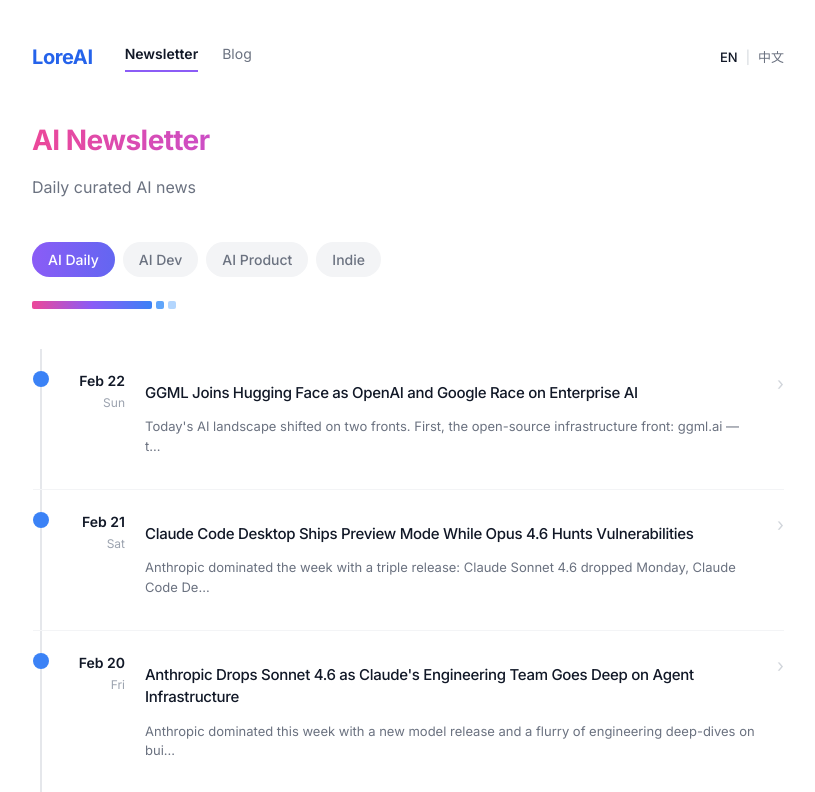
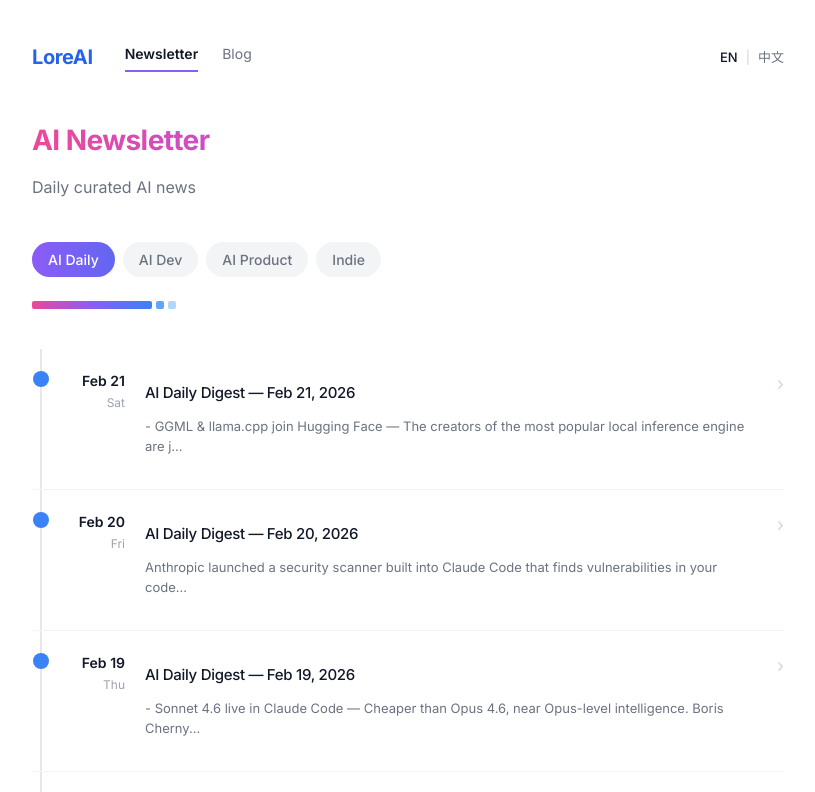
Before and after one commit to morphph/hot2content-init, a Next.js app: page /newsletter in a window 1280 px wide. Shown: the top 792 px of the page, without its empty margins (232-1047 px from the left). Built offline with nearby package versions, Linux system fonts and the light colour scheme.

Commit message:
Revert "fix: swap AI Daily and AI Dev content directories - Daily uses en/zh, Dev uses ai-daily/"
This reverts commit 868bf4c1e6c4fbcf973c2e88bfe2901e3d8a7e4e.

```diff
--- a/src/app/newsletter/page.tsx
+++ b/src/app/newsletter/page.tsx
@@ -11,8 +11,8 @@
 
 function getNewsletterDir(type: string): string {
   switch (type) {
-    case 'ai-daily': return path.join(process.cwd(), 'content', 'newsletters', 'en')
-    case 'agentic': return path.join(process.cwd(), 'content', 'newsletters', 'ai-daily', 'en')
+    case 'ai-daily': return path.join(process.cwd(), 'content', 'newsletters', 'ai-daily', 'en')
+    case 'agentic': return path.join(process.cwd(), 'content', 'newsletters', 'en')
     case 'ai-product': return path.join(process.cwd(), 'content', 'newsletters', 'ai-product', 'en')
     case 'indie': return path.join(process.cwd(), 'content', 'newsletters', 'indie', 'en')
     default: return path.join(process.cwd(), 'content', 'newsletters', 'ai-daily', 'en')
--- a/src/app/zh/newsletter/page.tsx
+++ b/src/app/zh/newsletter/page.tsx
@@ -11,8 +11,8 @@
 
 function getNewsletterDir(type: string): string {
   switch (type) {
-    case 'ai-daily': return path.join(process.cwd(), 'content', 'newsletters', 'zh')
-    case 'agentic': return path.join(process.cwd(), 'content', 'newsletters', 'ai-daily', 'zh')
+    case 'ai-daily': return path.join(process.cwd(), 'content', 'newsletters', 'ai-daily', 'zh')
+    case 'agentic': return path.join(process.cwd(), 'content', 'newsletters', 'zh')
     case 'ai-product': return path.join(process.cwd(), 'content', 'newsletters', 'ai-product', 'zh')
     case 'indie': return path.join(process.cwd(), 'content', 'newsletters', 'indie', 'zh')
     default: return path.join(process.cwd(), 'content', 'newsletters', 'ai-daily', 'zh')
```
